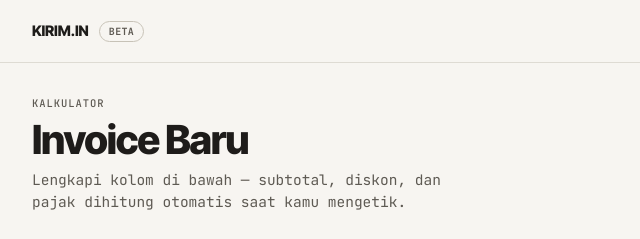
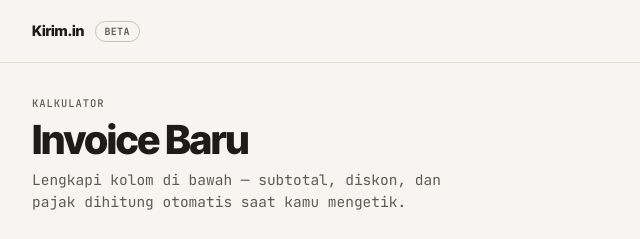
Before and after one commit to yassardaffa1427-ai/invoice-pro, a website: page index.html in a window 1280 px wide. Shown: the top 239 px of the page, 174-814 px from the left. Drawn offline with Linux system fonts and the light colour scheme.

Commit message:
style: change header brand name casing to Kirim.in

```diff
--- a/index.html
+++ b/index.html
@@ -462,7 +462,7 @@ td input::placeholder{color:var(--placeholder)}
 <header class="topbar">
   <div class="topbar-in">
     <a class="brand" href="/">
-      <span class="brand-name">KIRIM.IN</span>
+      <span class="brand-name">Kirim.in</span>
       <span class="brand-badge">BETA</span>
     </a>
 
```
